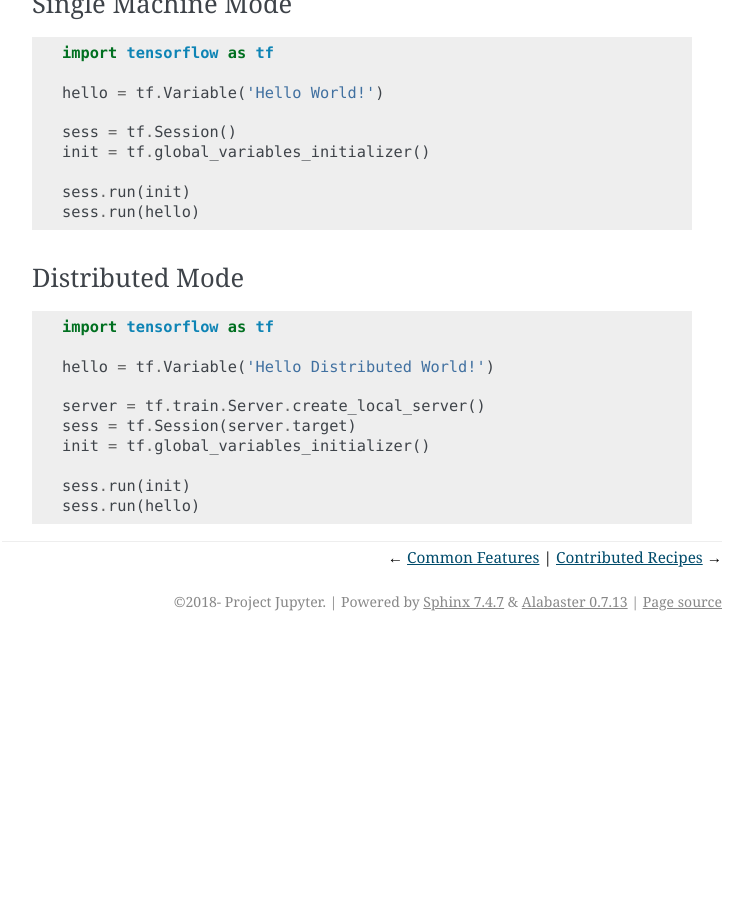
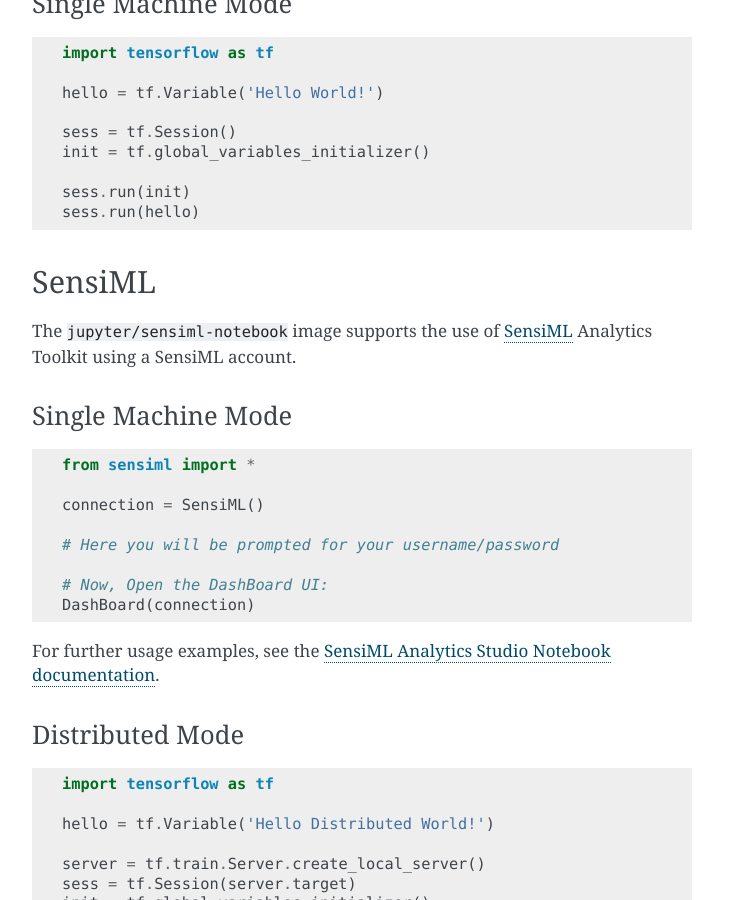
Before and after one commit to jupyter/docker-stacks, a Sphinx documentation site: the page built from docs/using/specifics.md, in a window 1280 px wide and 900 px high, scrolled down 5173 px. Shown: the whole window, without its empty margins (388-1140 px from the left). Built offline with Sphinx 7.4.7, drawn with Linux system fonts in a browser that asks for light colours; pages that are not in the unit, such as notebooks, are missing from menus; before the commit the page ends 5814 px from its top, so only the background shows below that.

Commit message:
Add SensiML notebook, based off tensorflow
Update documentation for specifics, remove unused code.

rewording

````diff
--- a/docs/using/specifics.md
+++ b/docs/using/specifics.md
@@ -232,6 +232,26 @@
 sess.run(hello)
 ```
 
+## SensiML
+
+The `jupyter/sensiml-notebook` image supports the use of
+[SensiML](https://www.sensiml.com/) Analytics Toolkit using a SensiML account.
+
+### Single Machine Mode
+
+```python
+from sensiml import *
+
+connection = SensiML()
+
+# Here you will be prompted for your username/password
+
+# Now, Open the DashBoard UI:
+DashBoard(connection)
+```
+
+For further usage examples, see the [SensiML Analytics Studio Notebook documentation](https://sensiml.com/documentation/analytics-studio-notebook/index.html).
+
 ### Distributed Mode
 
 ```python
````
Also changed, not shown: sensiml-notebook/README.md (added), 5 other files.
